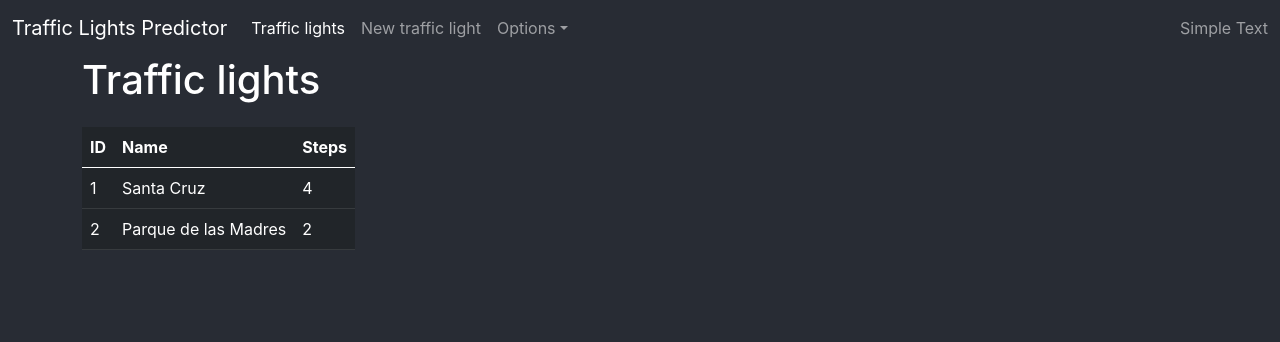
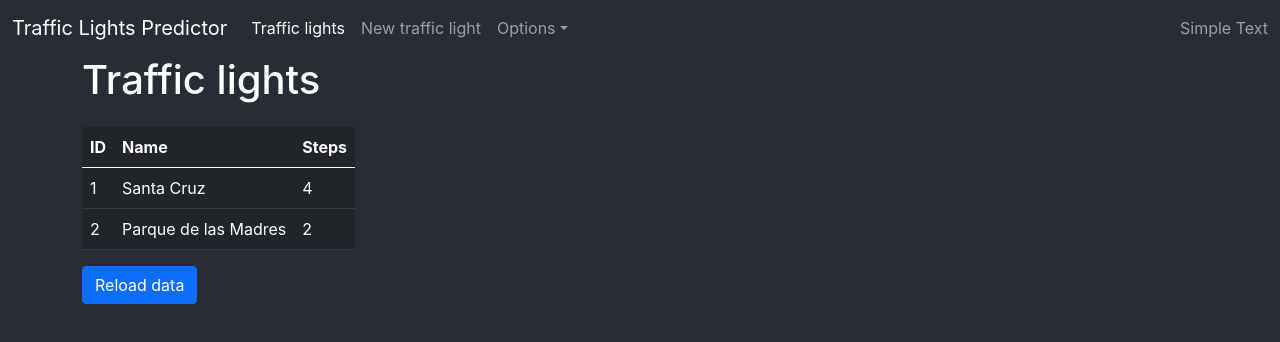
Before and after one commit to RenanDiaz/traffic-lights-predictor, a React (Create React App) app: page /lights in a window 1280 px wide. Shown: the top 342 px of the page. Built offline with nearby package versions, Linux system fonts and the light colour scheme.

Commit message:
Second fetch test

```diff
--- a/src/components/TrafficLights/index.jsx
+++ b/src/components/TrafficLights/index.jsx
@@ -1,5 +1,5 @@
-import React, { useEffect } from 'react';
-import { Col, Row, Table } from 'reactstrap';
+import React from 'react';
+import { Button, Col, Row, Table } from 'reactstrap';
 import { fetchLights } from '../../utils/api-client';
 import { SeparatorRow } from '../Utils';
 
@@ -16,9 +16,7 @@ export function TrafficLights() {
       steps: 2,
     },
   ];
-  useEffect(() => {
-    fetchLights();
-  }, []);
+
   return (
     <>
       <Row>
@@ -47,6 +45,13 @@ export function TrafficLights() {
               ))}
             </tbody>
           </Table>
+          <Row>
+            <Col xs="auto">
+              <Button color="primary" onClick={fetchLights}>
+                Reload data
+              </Button>
+            </Col>
+          </Row>
         </Col>
       </Row>
     </>
--- a/src/utils/api-client.js
+++ b/src/utils/api-client.js
@@ -1,21 +1,24 @@
 export async function fetchLights() {
   const response = await fetch('https://trafficlight-7363.restdb.io/rest/lights', {
     method: 'GET',
-    headers: [
-      {
-        'Content-type': 'application/json',
-        Accept: 'application/json',
-        'x-apikey': '63810012c890f30a8fd1f57a',
-      },
-    ],
+    headers: {
+      'Content-type': 'application/json',
+      Accept: 'application/json',
+      'Access-Control-Allow-Origin': '*',
+      'x-apikey': '63810012c890f30a8fd1f57a',
+    },
   })
     .then((data) => {
+      console.log({ data });
       if (data.ok) {
         return data.json();
       }
       return [];
     })
-    .catch(() => [])
+    .catch((error) => {
+      console.error(error);
+      return [];
+    })
     .finally(() => {});
   console.log({ response });
   return response;
```
